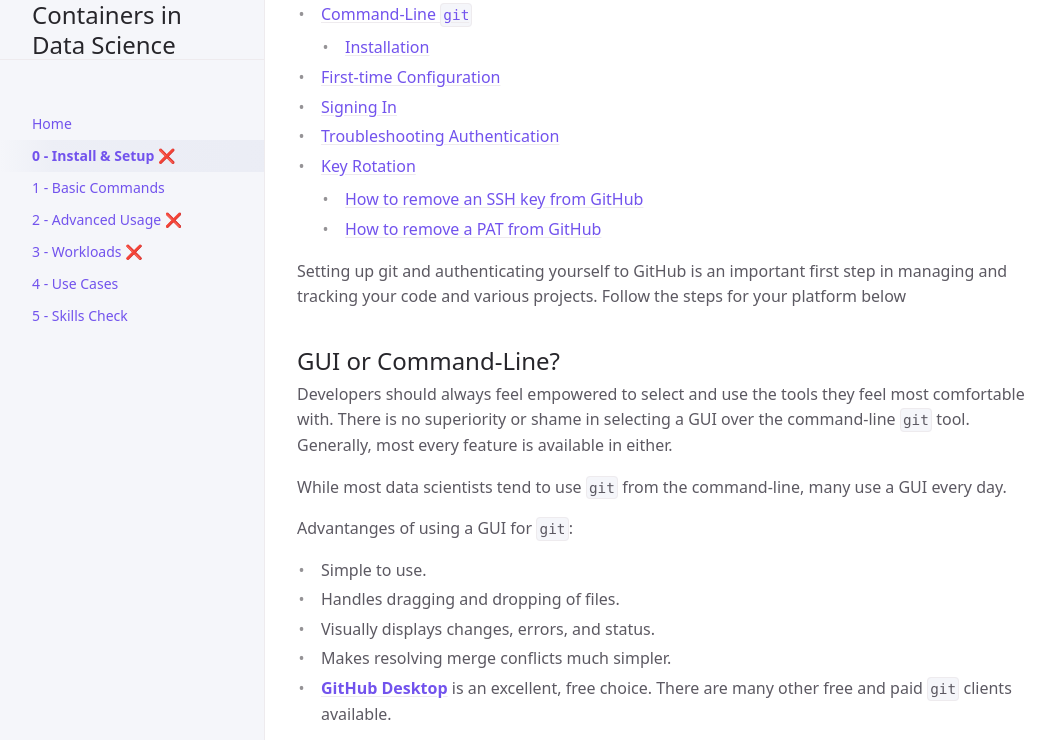
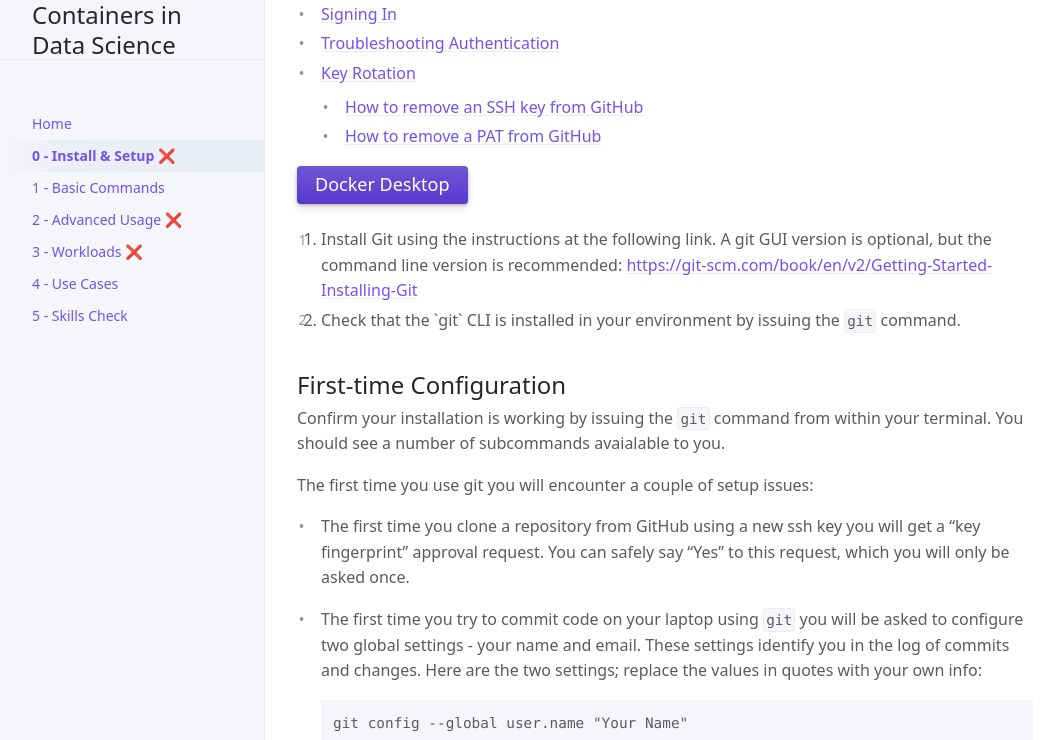
Before and after one commit to UVADS/container-basics, a Jekyll site: the page built from docs/setup.md, in a window 1280 px wide and 1400 px high, scrolled down 219 px. Shown: the top 740 px of the window, without its empty margins (107-1162 px from the left). Built offline with Jekyll 4.4.1, drawn with Linux system fonts in a browser that asks for light colours; cached includes are drawn as plain includes; some of the changed text lies outside the part shown.

Commit message:
Setup stub

```diff
--- a/docs/setup.md
+++ b/docs/setup.md
@@ -17,41 +17,7 @@ last_modified_date: "2025-06-11 02:13AM"
 {:toc}
 </details>
 
-Setting up git and authenticating yourself to GitHub is an important first step in managing and tracking your code and various projects. Follow the steps for your platform below
-
-## GUI or Command-Line?
-
-Developers should always feel empowered to select and use the tools they feel most comfortable with. There is no superiority or shame in selecting a GUI over the command-line `git` tool. Generally, most every feature is available in either.
-
-While most data scientists tend to use `git` from the command-line, many use a GUI every day.
-
-Advantanges of using a GUI for `git`:
-
-- Simple to use.
-- Handles dragging and dropping of files.
-- Visually displays changes, errors, and status.
-- Makes resolving merge conflicts much simpler.
-- [**GitHub Desktop**](https://github.com/apps/desktop) is an excellent, free choice. There are many other free and paid `git` clients available.
-
-Here is what **GitHub Desktop** looks like:
-
-![GitHub Desktop](https://images.ctfassets.net/8aevphvgewt8/5fErhOtgvjrf97d7wOoARB/b262e06c615977f33046c468147aa114/screenshot-windows-dark.png)
-
-Advantages of using the CLI version of `git`:
-
-- Fastest way to access all commands.
-- Displays only what the developer wants to see, allowing for focus.
-- Might be the only way to use `git` in a remote system (HPC cluster, cloud instances, etc.)
-
-In order to focus on specific operations and workflow steps using `git` this documentation references CLI commands only. We recommend learning those commands to get the concepts, and then learn how they are done in a GUI.
-
-## Command-Line `git`
-
-Data scientists and software developers who write code regularly *greatly* tend to use the terminal/command-line to interact with `git`. This primer assumes this and does not address various GUI tools for working with `git` and GitHub.
-
-### Installation
-
-[Download git]([docs/setup/](https://git-scm.com/downloads)){: .btn .btn-primary .fs-5 .mb-4 .mb-md-0 .mr-2 }
+[Docker Desktop]([docs/setup/](https://www.docker.com/products/docker-desktop/)){: .btn .btn-primary .fs-5 .mb-4 .mb-md-0 .mr-2 }
 
 <ol style="list-style-type: decimal;">
     <li>Install Git using the instructions at the following link. A git GUI version is optional, but the command line version is recommended: <a href="https://git-scm.com/book/en/v2/Getting-Started-Installing-Git" target="_blank" rel="noopener">https://git-scm.com/book/en/v2/Getting-Started-Installing-Git</a>&nbsp;</li>
```
